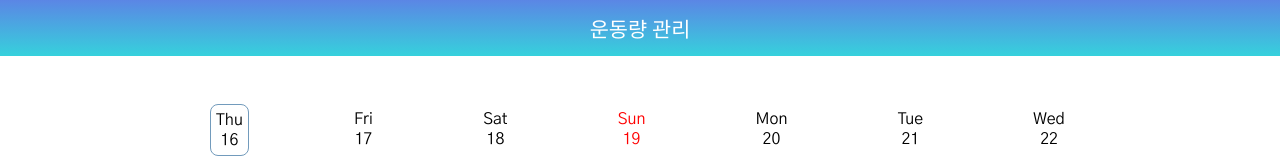
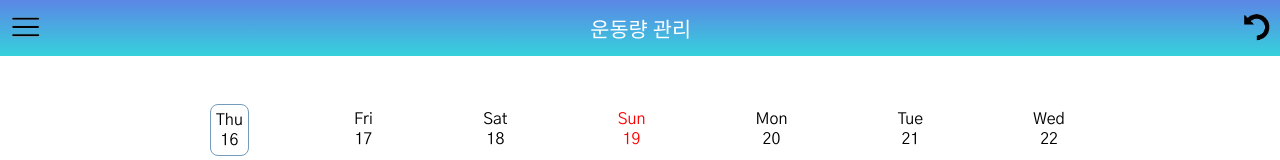
Before and after one commit to uhmseohun/everyone-meeting, a Vue app: page /management/amount in a window 1280 px wide. Shown: the top 160 px of the page. Built offline with nearby package versions, Linux system fonts and the light colour scheme; what vue-swal would draw is missing.

Commit message:
feat: add submenu in navbar

```diff
--- a/src/components/Navbar.vue
+++ b/src/components/Navbar.vue
@@ -1,4 +1,7 @@
 <script>
+import Menu from '@/assets/menu.png'
+import Home from '@/assets/home.png'
+
 export default {
   name: 'Navbar',
   computed: {
@@ -6,14 +9,37 @@ export default {
       return this.$route.meta.title
         ? this.$route.meta.title : '모두의 모임'
     }
+  },
+  methods: {
+    push (to) {
+      this.$router.push(to)
+    }
+  },
+  data () {
+    return {
+      Home,
+      Menu
+    }
   }
 }
 </script>
 
 <template>
 <div class="navbar">
+  <div
+    @click="push('/menu')"
+    class="navbar__menu"
+  >
+    <img class="navbar__icon" :src="Menu">
+  </div>
   <div class="navbar__title">
     {{ pageTitle }}
+  </div>
+  <div
+    @click="push('/')"
+    class="navbar__home"
+  >
+    <img class="navbar__icon" :src="Home">
   </div>
 </div>
 </template>
@@ -23,10 +49,10 @@ export default {
 
 .navbar {
   display: flex;
-  justify-content: center;
   align-items: center;
+  height: 3.5rem;
+  padding: 0 4px;
 
-  height: 3.5rem;
   background: #36D1DC;  /* fallback for old browsers */
   background: -webkit-linear-gradient(to bottom, #5B86E5, #36D1DC);  /* Chrome 10-25, Safari 5.1-6 */
   background: linear-gradient(to bottom, #5B86E5, #36D1DC); /* W3C, IE 10+/ Edge, Firefox 16+, Chrome 26+, Opera 12+, Safari 7+ */
@@ -36,6 +62,27 @@ export default {
     color: white;
     font-family: 'Gothic A1', sans-serif;
     user-select: none;
+    text-align: center;
+    clear: both;
+  }
+
+  &__menu {
+    float: left;
+    display: flex;
+    align-items: center;
+    clear: both;
+    margin-right: auto;
+  }
+
+  &__home {
+    float: right;
+    display: flex;
+    align-items: center;
+    margin-left: auto;
+  }
+
+  &__icon {
+    height: 2rem;
   }
 }
 </style>
```
